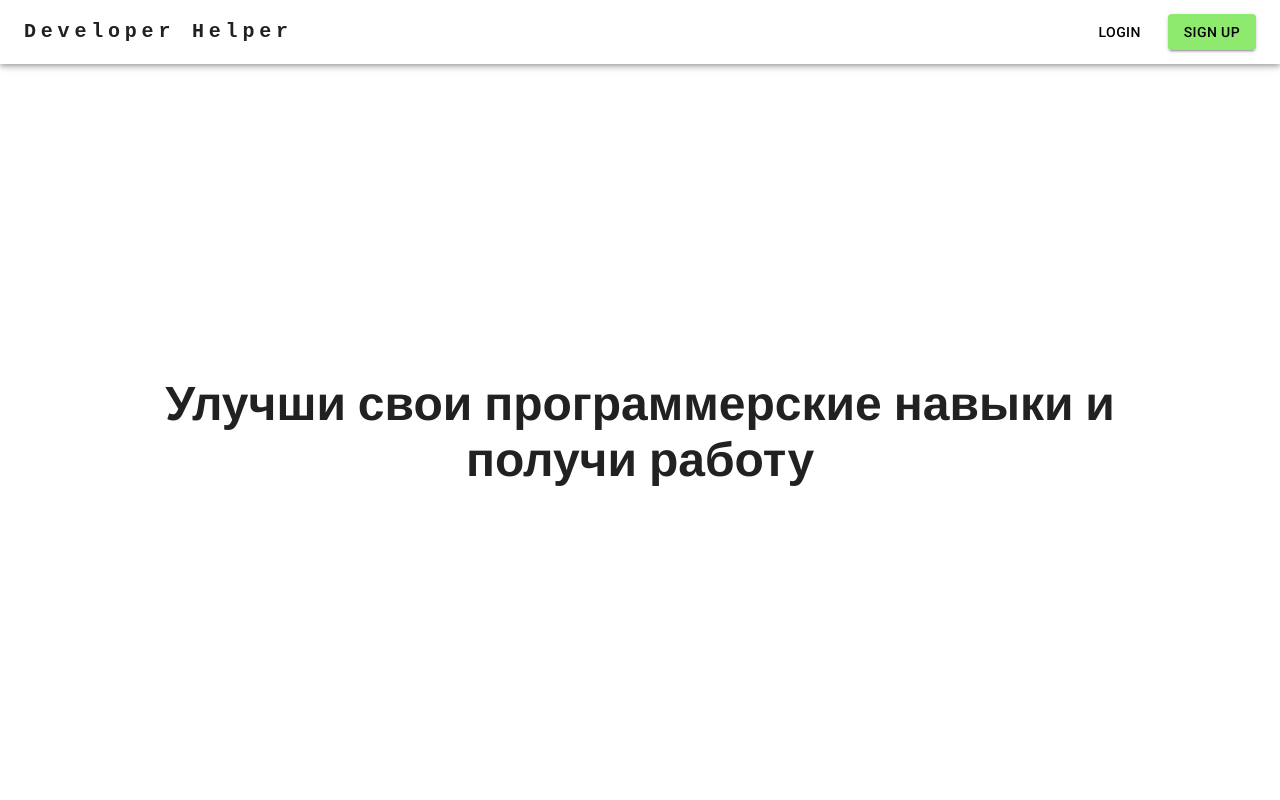
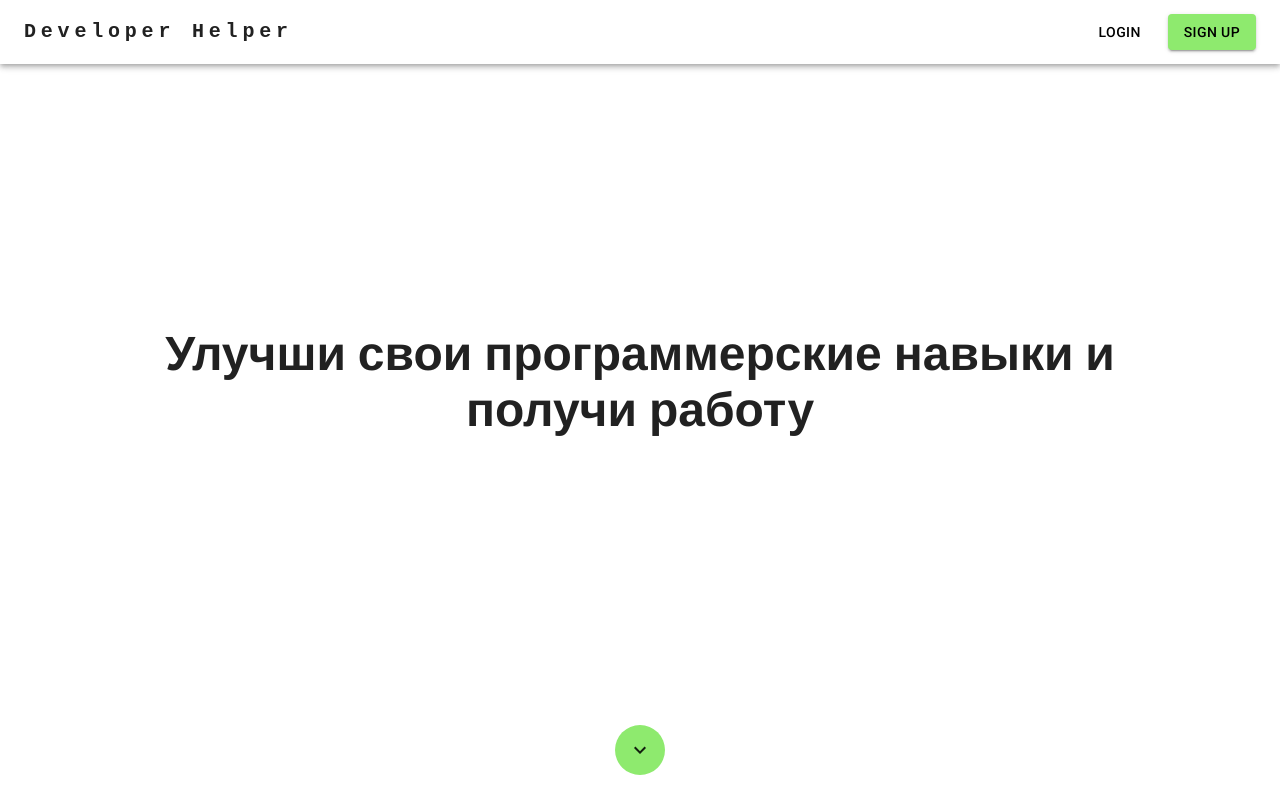
Before and after one commit to moiskillnadne/developer-helper, a React (Vite) app: page / in a window 1280 px wide. Built offline with nearby package versions, Linux system fonts and the light colour scheme; a web font is replaced by a local one.

Commit message:
feature: landing page arrow down icon added

```diff
--- a/src/pages/LandingPage/index.tsx
+++ b/src/pages/LandingPage/index.tsx
@@ -1,3 +1,5 @@
+import KeyboardArrowDownIcon from "@mui/icons-material/KeyboardArrowDown"
+import Box from "@mui/material/Box"
 import Container from "@mui/material/Container"
 import Typography from "@mui/material/Typography"
 
@@ -11,9 +13,11 @@ export const LandingPage = () => {
       <Container
         sx={{
           height: `calc(100vh - ${headerHeight}px)`,
-          display: "flex",
-          justifyContent: "center",
+          display: "grid",
+          flexDirection: "column",
           alignItems: "center",
+          justifyItems: "center",
+          gridTemplateRows: "1fr 100px",
         }}>
         <Typography
           variant="h3"
@@ -23,6 +27,19 @@ export const LandingPage = () => {
           }}>
           {welcomePhrase}
         </Typography>
+
+        <Box
+          sx={{
+            width: 50,
+            height: 50,
+            borderRadius: "50%",
+            backgroundColor: "primary.main",
+            display: "flex",
+            justifyContent: "center",
+            alignItems: "center",
+          }}>
+          <KeyboardArrowDownIcon />
+        </Box>
       </Container>
     </Container>
   )
```
